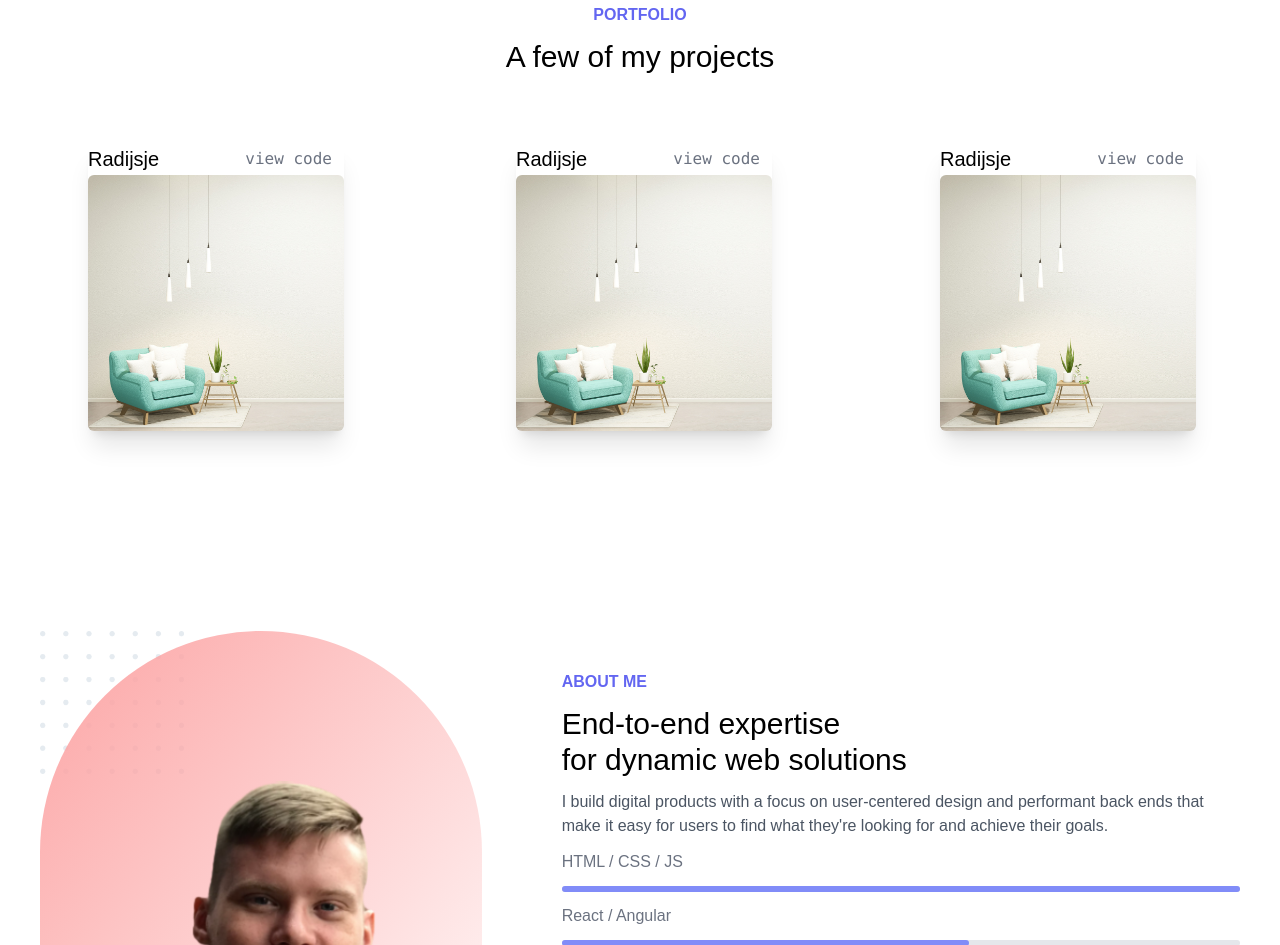
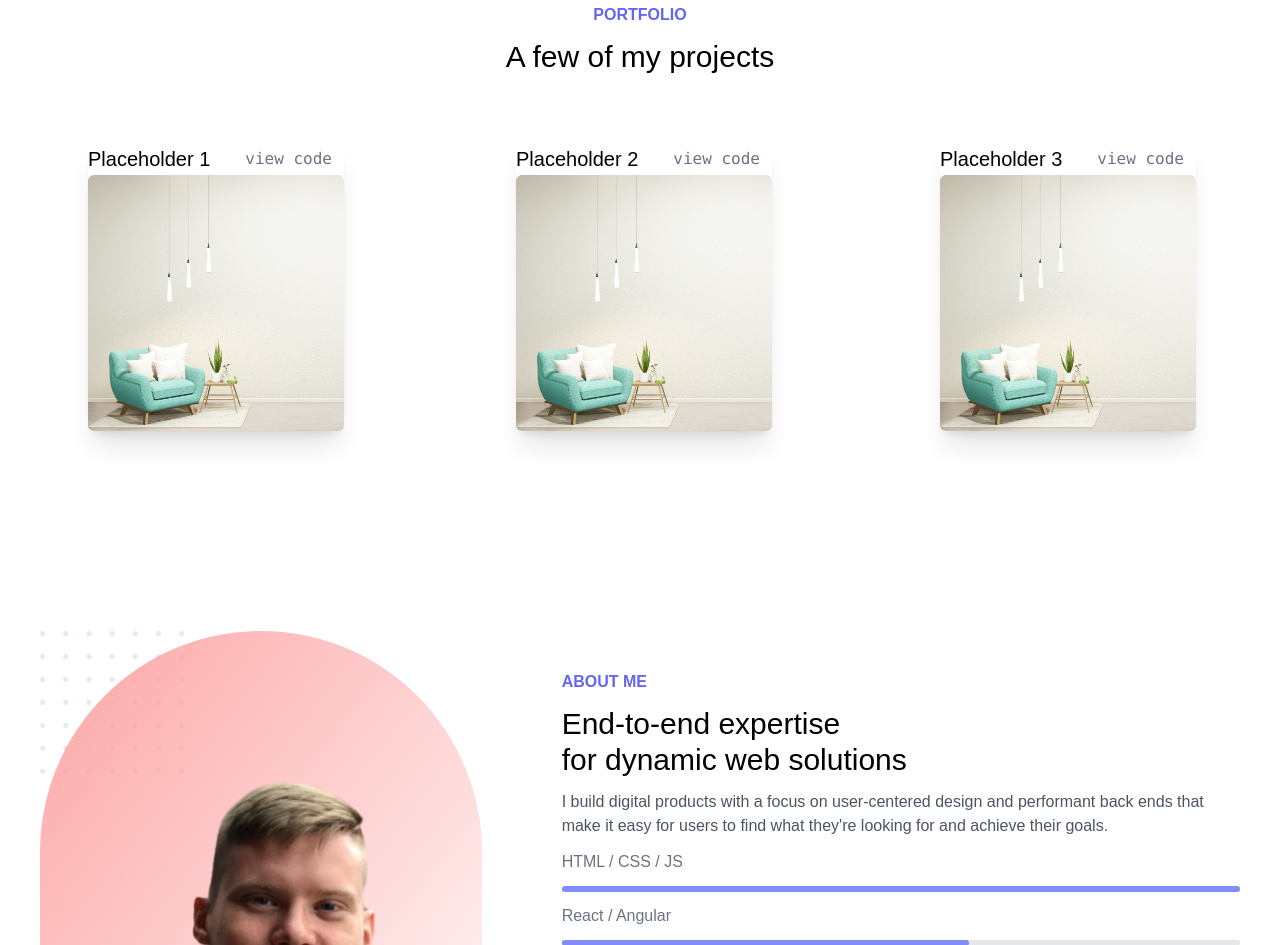
Before and after one commit to M47O/personal-portfolio, a website: page index.html in a window 1280 px wide. Shown: the part 1671-2616 px from the top of the page. Drawn offline with Linux system fonts and the light colour scheme.

Commit message:
Update project placeholder names

```diff
--- a/index.html
+++ b/index.html
@@ -147,7 +147,7 @@
         <div class="p-5 mt-7 sm:p-0 flex flex-wrap justify-around">
             <div class="w-5/12  md:w-4/12 lg:w-1/5 shadow-xl rounded-lg my-3 md:my-10 md:mx-1">
                 <div class="flex justify-between items-center">
-                    <h2 class="text-xl dark:text-white">Radijsje</h2>
+                    <h2 class="text-xl dark:text-white">Placeholder 1</h2>
                     <a target="_blank" href="https://github.com/M47O" class="lg:hidden "><i class="text-3xl p-2 text-indigo-400 fa-brands fa-github rounded-full hover:bg-slate-800 hover:text-indigo-300"></i></a>
                     <a class="hidden lg:inline font-mono text-gray-500 hover:text-indigo-500 dark:text-gray-300 dark:hover:text-gray-100 dark:border-2 dark:border-slate-800 dark:bg-slate-700 dark:hover:bg-slate-800 rounded-lg px-3 py-1 "href="">view code</a>
                 </div>
@@ -155,7 +155,7 @@
             </div>
             <div class="w-5/12 md:w-4/12 lg:w-1/5 shadow-xl rounded-lg my-3 md:my-10">
                 <div class="flex justify-between items-center">
-                    <h2 class="text-xl dark:text-white">Radijsje</h2>
+                    <h2 class="text-xl dark:text-white">Placeholder 2</h2>
                     <a target="_blank" href="https://github.com/M47O" class="lg:hidden "><i class="text-3xl p-2 text-indigo-400 fa-brands fa-github rounded-full hover:bg-slate-800 hover:text-indigo-300"></i></a>
                     <a class="hidden lg:inline font-mono text-gray-500 hover:text-indigo-500 dark:text-gray-300 dark:hover:text-gray-100 dark:border-2 dark:border-slate-800 dark:bg-slate-700 dark:hover:bg-slate-800 rounded-lg px-3 py-1 "href="">view code</a>
                 </div>
@@ -163,7 +163,7 @@
             </div>
             <div class="w-5/12  md:w-4/12 lg:w-1/5 shadow-xl rounded-lg my-3 md:my-10">
                 <div class="flex justify-between items-center">
-                    <h2 class="text-xl dark:text-white">Radijsje</h2>
+                    <h2 class="text-xl dark:text-white">Placeholder 3</h2>
                     <a target="_blank" href="https://github.com/M47O" class="lg:hidden "><i class="text-3xl p-2 text-indigo-400 fa-brands fa-github rounded-full hover:bg-slate-800 hover:text-indigo-300"></i></a>
                     <a class="hidden lg:inline font-mono text-gray-500 hover:text-indigo-500 dark:text-gray-300 dark:hover:text-gray-100 dark:border-2 dark:border-slate-800 dark:bg-slate-700 dark:hover:bg-slate-800 rounded-lg px-3 py-1 "href="">view code</a>
                 </div>
```
